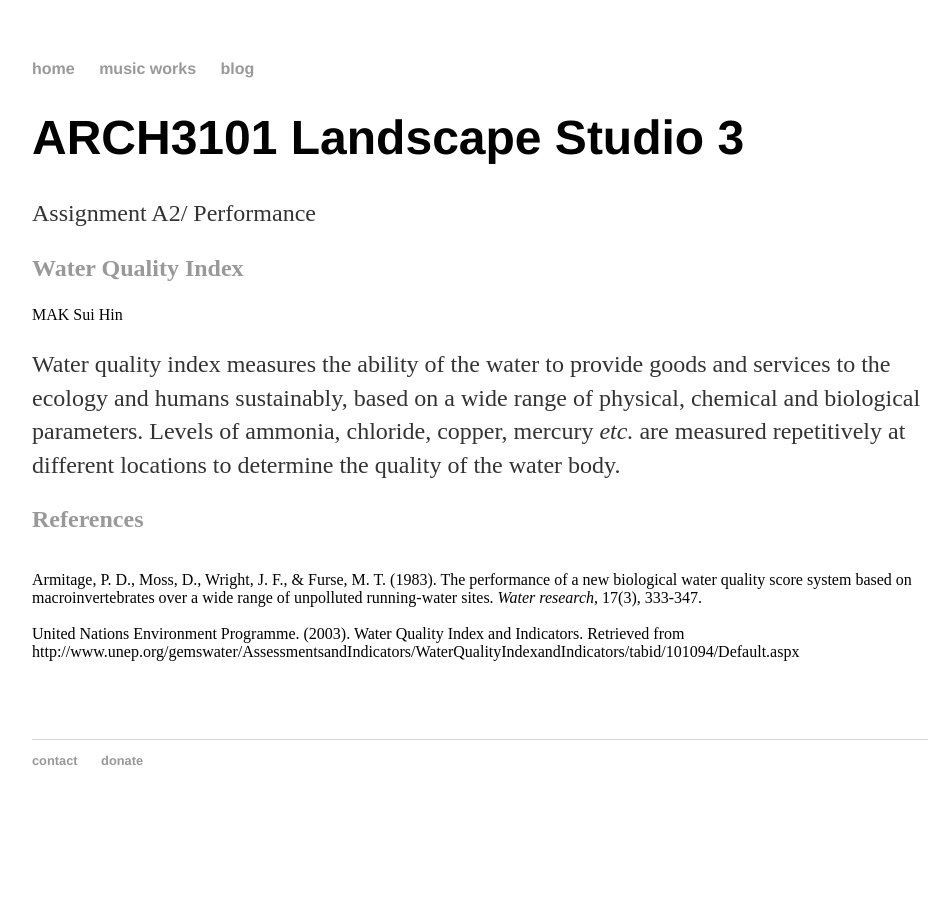
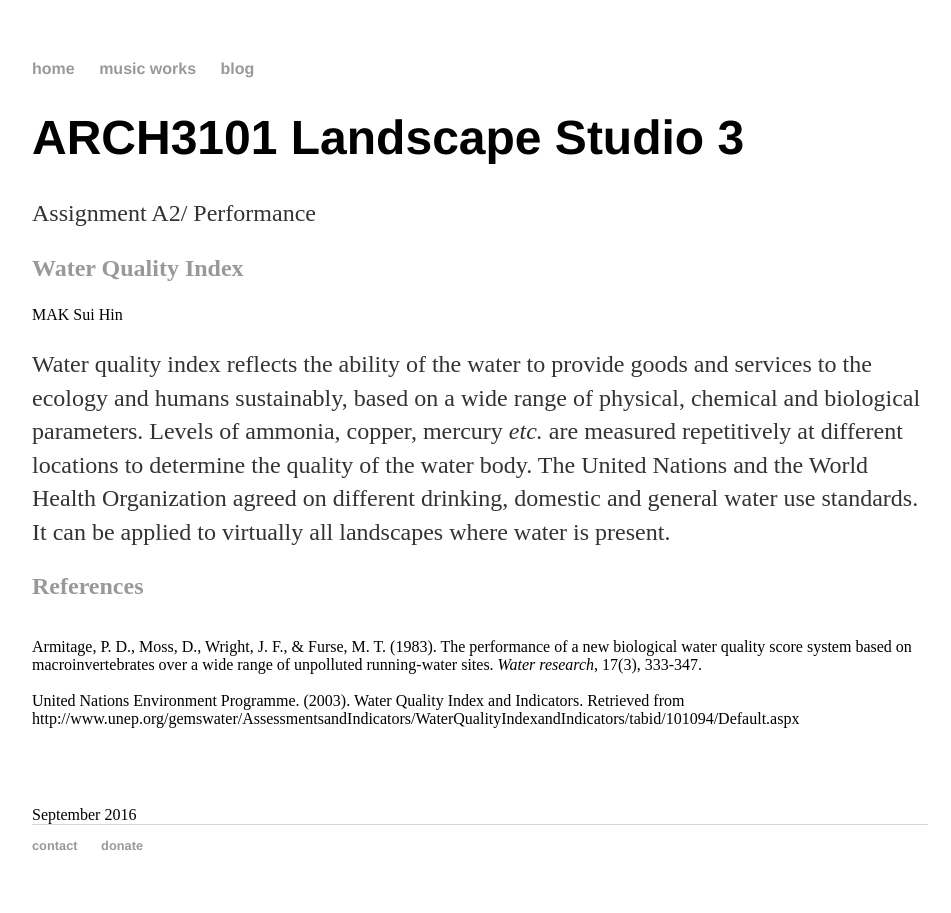
Before and after one commit to maksuihin/maksuihin.github.io, a Jekyll site: the page built from metric.html, in a window 1280 px wide. Shown: the whole page, without its empty margins (160-1111 px from the left). Built offline with Jekyll 4.4.1, drawn with Linux system fonts in a browser that asks for light colours.

Commit message:
Update metric.html

```diff
--- a/metric.html
+++ b/metric.html
@@ -9,11 +9,11 @@ title: ARCH3101 Assignment A2
 			<h2>Water Quality Index</h2></p>
 			MAK Sui Hin
 			<div class="blurb">
-		<p>Water quality index measures the ability of the water to provide goods and services to the ecology and humans sustainably, based on a wide range of physical, chemical and biological parameters. Levels of ammonia, chloride, copper, mercury <i>etc.</i> are measured repetitively at different locations to determine the quality of the water body. </p>
+		<p>Water quality index reflects the ability of the water to provide goods and services to the ecology and humans sustainably, based on a wide range of physical, chemical and biological parameters. Levels of ammonia, copper, mercury <i>etc.</i> are measured repetitively at different locations to determine the quality of the water body. The United Nations and the World Health Organization agreed on different drinking, domestic and general water use  standards. It can be applied to virtually all landscapes where water is present.</p>
 		</div>
 			<p><h2>References</h2></br>
 		Armitage, P. D., Moss, D., Wright, J. F., & Furse, M. T. (1983). The performance of a new biological water quality score system based on macroinvertebrates over a wide range of unpolluted running-water sites. <i>Water research</i>, 17(3), 333-347.</br></br>
 		United Nations Environment Programme. (2003). Water Quality Index and Indicators. Retrieved from http://www.unep.org/gemswater/AssessmentsandIndicators/WaterQualityIndexandIndicators/tabid/101094/Default.aspx
 			</p>
-		 </br></br></br>
+		 </br></br></br>September 2016
 		</div></works>
```
